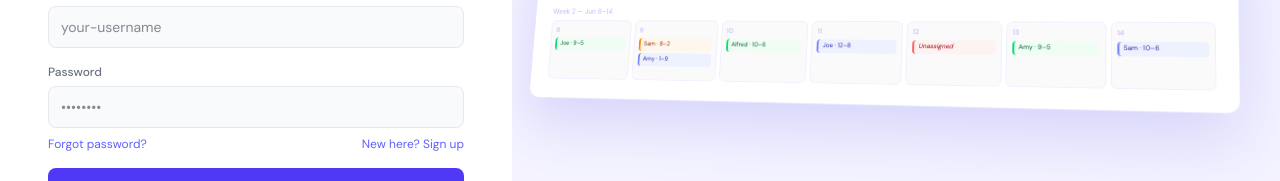
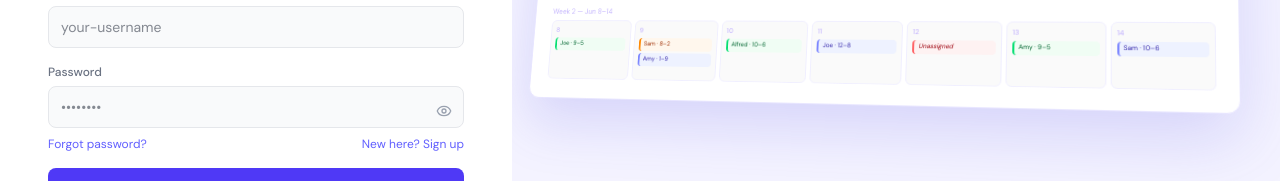
Before and after one commit to youthfulacorn70/shift-scheduler, a React (Vite) app in the folder frontend/: page / in a window 1280 px wide. Shown: the part 368-549 px from the top of the page. Built offline with nearby package versions, Linux system fonts and the light colour scheme.

Commit message:
Add show/hide password toggle to all password fields

```diff
--- a/frontend/src/App.tsx
+++ b/frontend/src/App.tsx
@@ -11,6 +11,36 @@ import ManagerTradesPage from './ManagerTradesPage'
 import SettingsPage from './SettingsPage'
 import { Calendar, Users, Clock, Tag, ArrowLeftRight } from 'lucide-react'
 import { useTranslation } from './i18n'
+import { Eye, EyeOff } from 'lucide-react'
+
+function PasswordInput({ value, onChange, placeholder, className, onKeyDown }: {
+  value: string
+  onChange: (e: React.ChangeEvent<HTMLInputElement>) => void
+  placeholder?: string
+  className: string
+  onKeyDown?: (e: React.KeyboardEvent<HTMLInputElement>) => void
+}) {
+  const [visible, setVisible] = useState(false)
+  return (
+    <div className="relative">
+      <input
+        className={className}
+        placeholder={placeholder}
+        type={visible ? 'text' : 'password'}
+        value={value}
+        onChange={onChange}
+        onKeyDown={onKeyDown}
+      />
+      <button
+        type="button"
+        onClick={() => setVisible(!visible)}
+        className="absolute right-3 top-1/2 -translate-y-1/2 text-gray-400 hover:text-gray-600"
+      >
+        {visible ? <EyeOff size={16} /> : <Eye size={16} />}
+      </button>
+    </div>
+  )
+}
 
 const week1 = [
   { n:'1', pills:[{t:'Joe · 9–5',c:'g'},{t:'Amy · 12–8',c:'i'}] },
@@ -63,6 +93,7 @@ function App() {
   const [signupConfirmPassword, setSignupConfirmPassword] = useState('')
   const [signupError, setSignupError] = useState('')
   const [signupDone, setSignupDone] = useState(false)
+  const [signupLoading, setSignupLoading] = useState(false)
 
   const toggleTheme = () => {
     const next = theme === 'light' ? 'dark' : 'light'
@@ -99,8 +130,6 @@ const handleLogin = () => {
       })
       .catch(() => setLoginError('Could not connect to the server. Please try again.'))
   }
-
-const [signupLoading, setSignupLoading] = useState(false)
 
   const handleSignup = () => {
     setSignupError('')
@@ -236,10 +265,9 @@ const backToLogin = () => {
                 onKeyDown={e => e.key === 'Enter' && handleLogin()}
               />
               <label className="text-xs font-medium text-gray-500 mb-1.5 block">Password</label>
-    <input
+              <PasswordInput
                 className="w-full border border-gray-200 rounded-lg px-3 py-2.5 text-sm bg-gray-50 text-gray-900 outline-none focus:border-indigo-500 focus:ring-2 focus:ring-indigo-100 transition-all mb-2"
                 placeholder="••••••••"
-      type="password"
                 value={loginPassword}
                 onChange={e => setLoginPassword(e.target.value)}
                 onKeyDown={e => e.key === 'Enter' && handleLogin()}
@@ -283,16 +311,14 @@ const backToLogin = () => {
                     onChange={e => setSignupUsername(e.target.value)}
                   />
                   <label className="text-xs font-medium text-gray-500 mb-1.5 block">Password</label>
-        <input
+                  <PasswordInput
                     className="w-full border border-gray-200 rounded-lg px-3 py-2.5 text-sm bg-gray-50 text-gray-900 outline-none focus:border-indigo-500 focus:ring-2 focus:ring-indigo-100 transition-all mb-4"
-          type="password"
                     value={signupPassword}
                     onChange={e => setSignupPassword(e.target.value)}
                   />
                   <label className="text-xs font-medium text-gray-500 mb-1.5 block">Confirm password</label>
-        <input
+                  <PasswordInput
                     className="w-full border border-gray-200 rounded-lg px-3 py-2.5 text-sm bg-gray-50 text-gray-900 outline-none focus:border-indigo-500 focus:ring-2 focus:ring-indigo-100 transition-all mb-4"
-          type="password"
                     value={signupConfirmPassword}
                     onChange={e => setSignupConfirmPassword(e.target.value)}
                     onKeyDown={e => e.key === 'Enter' && handleSignup()}
@@ -312,7 +338,6 @@ const backToLogin = () => {
               )}
             </>
           ) : (
-  // ... existing reset flow JSX stays exactly as-is here ...
             <>
               <h2 className="text-2xl font-semibold text-gray-900 tracking-tight mb-7">Reset password</h2>
               {resetDone ? (
@@ -329,16 +354,14 @@ const backToLogin = () => {
                 <>
                   <p className="text-xs text-gray-500 mb-4">Set a new password for <span className="font-medium">{resetUsername}</span>.</p>
                   <label className="text-xs font-medium text-gray-500 mb-1.5 block">New password</label>
-              <input
+                  <PasswordInput
                     className="w-full border border-gray-200 rounded-lg px-3 py-2.5 text-sm bg-gray-50 text-gray-900 outline-none focus:border-indigo-500 focus:ring-2 focus:ring-indigo-100 transition-all mb-4"
-                type="password"
                     value={resetNewPassword}
                     onChange={e => setResetNewPassword(e.target.value)}
                   />
                   <label className="text-xs font-medium text-gray-500 mb-1.5 block">Confirm new password</label>
-              <input
+                  <PasswordInput
                     className="w-full border border-gray-200 rounded-lg px-3 py-2.5 text-sm bg-gray-50 text-gray-900 outline-none focus:border-indigo-500 focus:ring-2 focus:ring-indigo-100 transition-all mb-4"
-                type="password"
                     value={resetConfirmPassword}
                     onChange={e => setResetConfirmPassword(e.target.value)}
                     onKeyDown={e => e.key === 'Enter' && submitNewPassword()}
@@ -453,7 +476,6 @@ const backToLogin = () => {
         >
           <div className="flex items-center gap-3 px-3.5 py-4 mb-2" style={{borderBottom: theme === 'dark' ? '0.5px solid #1a2236' : '0.5px solid #e8e8e2'}}>
             <div className="w-7 h-7 bg-indigo-600 rounded-lg flex items-center justify-center text-white text-sm font-semibold flex-shrink-0">S</div>
-
           </div>
           <span className="text-sm font-medium whitespace-nowrap overflow-hidden opacity-0 group-hover:opacity-100 transition-opacity duration-200" style={{color: theme === 'dark' ? '#e2e8f0' : '#0a0a0a'}}>{t('app.name')}</span>
           {[
@@ -481,7 +503,6 @@ const backToLogin = () => {
             </button>
           ))}
 
-          {/* Profile — click to open Settings */}
           <div className="mt-auto px-2 pb-4">
             <button
               onClick={() => setPage('settings')}
@@ -515,7 +536,7 @@ const backToLogin = () => {
             <ShiftsPage theme={theme} />
           </div>
           <div style={{ display: page === 'schedule' ? 'block' : 'none' }}>
-            <SchedulePage theme={theme} />
+            <SchedulePage theme={theme} active={page === 'schedule'} />
           </div>
           <div style={{ display: page === 'roles' ? 'block' : 'none' }}>
             <RolesPage theme={theme} />
@@ -535,20 +556,16 @@ const backToLogin = () => {
     const employeeId = JSON.parse(atob(token.split('.')[1])).employee_id
     return (
       <div className="min-h-screen" style={{background: theme === 'dark' ? '#0d1424' : '#f9f9f5'}}>
-
-      {/* Top nav */}
         <nav style={{
           background: theme === 'dark' ? '#080d1a' : '#ffffff',
           borderBottom: theme === 'dark' ? '0.5px solid #1a2236' : '0.5px solid #e8e8e2'
         }} className="px-8 py-3 flex items-center gap-2">
 
-        {/* Logo */}
           <div className="flex items-center gap-2 mr-6">
             <div className="w-6 h-6 bg-indigo-600 rounded-md flex items-center justify-center text-white text-xs font-semibold">S</div>
             <span className="text-sm font-medium" style={{color: theme === 'dark' ? '#e2e8f0' : '#0a0a0a'}}>{t('app.name')}</span>
           </div>
 
-        {/* Nav tabs */}
           {[
             { label: t('empSchedule.title'), key: 'my-schedule' },
             { label: t('empAvailability.title'), key: 'my-availability' },
@@ -571,7 +588,6 @@ const backToLogin = () => {
             </button>
           ))}
 
-        {/* Right side — profile, click to open Settings */}
           <div className="ml-auto flex items-center gap-3">
             <button
               onClick={() => setPage('settings')}
@@ -592,8 +608,6 @@ const backToLogin = () => {
           </div>
         </nav>
 
-      {/* Page content */}
-      <div className="p-8">
         <div className="p-8">
           <div style={{ display: page === 'my-schedule' ? 'block' : 'none' }}>
             <EmployeeSchedulePage employeeId={employeeId} theme={theme} />
@@ -609,7 +623,6 @@ const backToLogin = () => {
           </div>
         </div>
       </div>
-    </div>
     )
   }
 }
```
Lines whose indentation alone changed are shown as unchanged.
